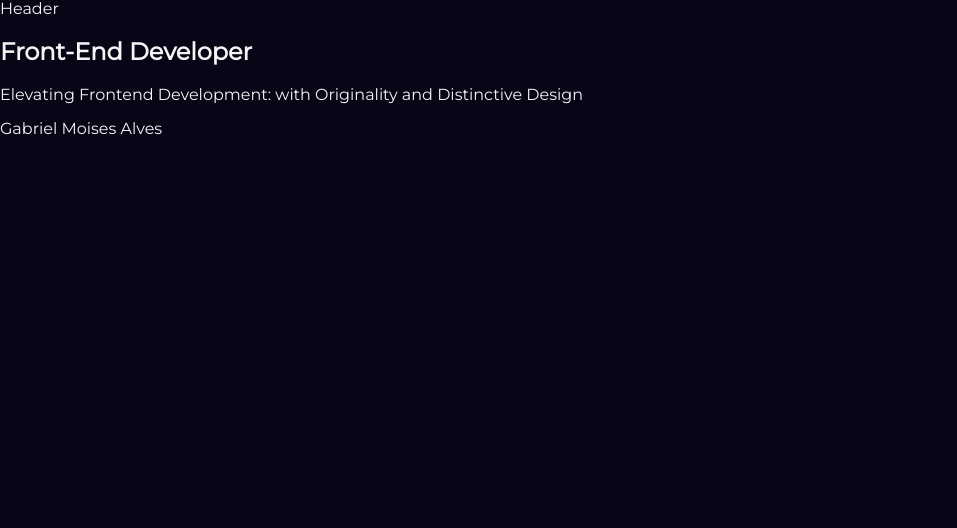
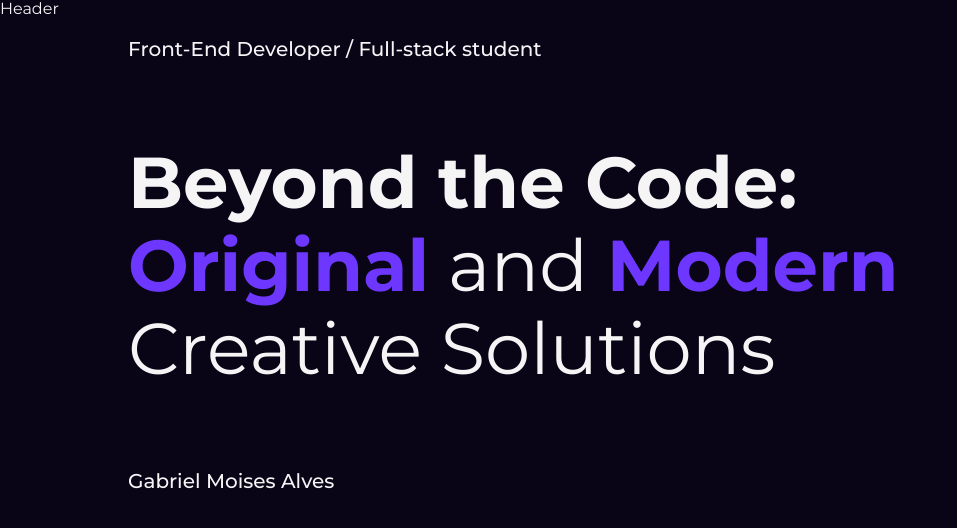
Before and after one commit to gabrielmoisesa/gabrielmoisesa.com, a React (Vite) app: page / in a window 1280 px wide. Shown: the top 528 px of the page, without its empty margins (0-957 px from the left). Built offline with nearby package versions, Linux system fonts and the light colour scheme.

Commit message:
style: install and apply sass & style hero section

```diff
--- a/package.json
+++ b/package.json
@@ -24,6 +24,7 @@
     "eslint-config-react-app": "^7.0.1",
     "eslint-plugin-react-hooks": "^4.6.0",
     "eslint-plugin-react-refresh": "^0.4.3",
+    "sass": "^1.68.0",
     "typescript": "^5.0.2",
     "vite": "^4.4.5",
     "vite-plugin-eslint": "^1.8.1"
--- /dev/null
+++ b/src/App.scss
@@ -0,0 +1,3 @@
+.purple-text {
+  color: var(--purple);
+}
--- a/src/App.tsx
+++ b/src/App.tsx
@@ -1,4 +1,4 @@
-import './App.css'
+import './App.scss'
 import Header from './components/Header/Header'
 import HeroSection from './components/HeroSection/HeroSection'
 
--- /dev/null
+++ b/src/components/HeroSection/HeroSection.scss
@@ -0,0 +1,22 @@
+.hero {
+  margin: 0 8rem;
+
+  > p {
+    font-size: 1.25rem;
+    font-weight: 500;
+  }
+
+  div {
+    margin: 5rem 0;
+
+    h1, p {
+      font-size: 4.5rem;
+      margin: 0;
+    }
+
+    .purple-text {
+      font-weight: bold;
+    }
+  }
+
+}
--- a/src/components/HeroSection/HeroSection.tsx
+++ b/src/components/HeroSection/HeroSection.tsx
@@ -1,11 +1,16 @@
+import './HeroSection.scss'
+
 function HeroSection() {
   return (
-    <section>
-      <h1>Front-End Developer</h1>
-      <p>
-        Elevating Frontend Development:
-        with Originality and Distinctive Design
-      </p>
+    <section className="hero">
+      <p>Front-End Developer / Full-stack student</p>
+      <div>
+         <h1>
+          Beyond the Code:
+         </h1>
+        <p><span className='purple-text'>Original</span> and <span className='purple-text'>Modern</span></p>
+        <p>Creative Solutions</p>
+      </div>
       <p>Gabriel Moises Alves</p>
     </section>
   )
--- a/src/index.css
+++ b/src/index.scss
@@ -1,12 +1,15 @@
 @import 'node_modules/modern-normalize/modern-normalize.css';
-@import url('https://fonts.googleapis.com/css2?family=Montserrat&display=swap');
+@import url('https://fonts.googleapis.com/css2?family=Montserrat:wght@400;500;600;700&display=swap');
 
 :root {
   --background-color: #090416;
   --purple: #6D37FF;
   --white: #F5F5F6;
 
+  font-family: 'Montserrat', sans-serif;
+}
+
+body {
   background-color: var(--background-color);
   color: var(--white);
-  font-family: 'Montserrat', sans-serif;
 }
--- a/src/main.tsx
+++ b/src/main.tsx
@@ -1,7 +1,7 @@
 import React from 'react'
 import ReactDOM from 'react-dom/client'
 import App from './App.tsx'
-import './index.css'
+import './index.scss'
 
 ReactDOM.createRoot(document.getElementById('root')!).render(
   <React.StrictMode>
```
Also changed, not shown: src/App.css (deleted), 1 other file (tests, documents, lock files or other folders).
